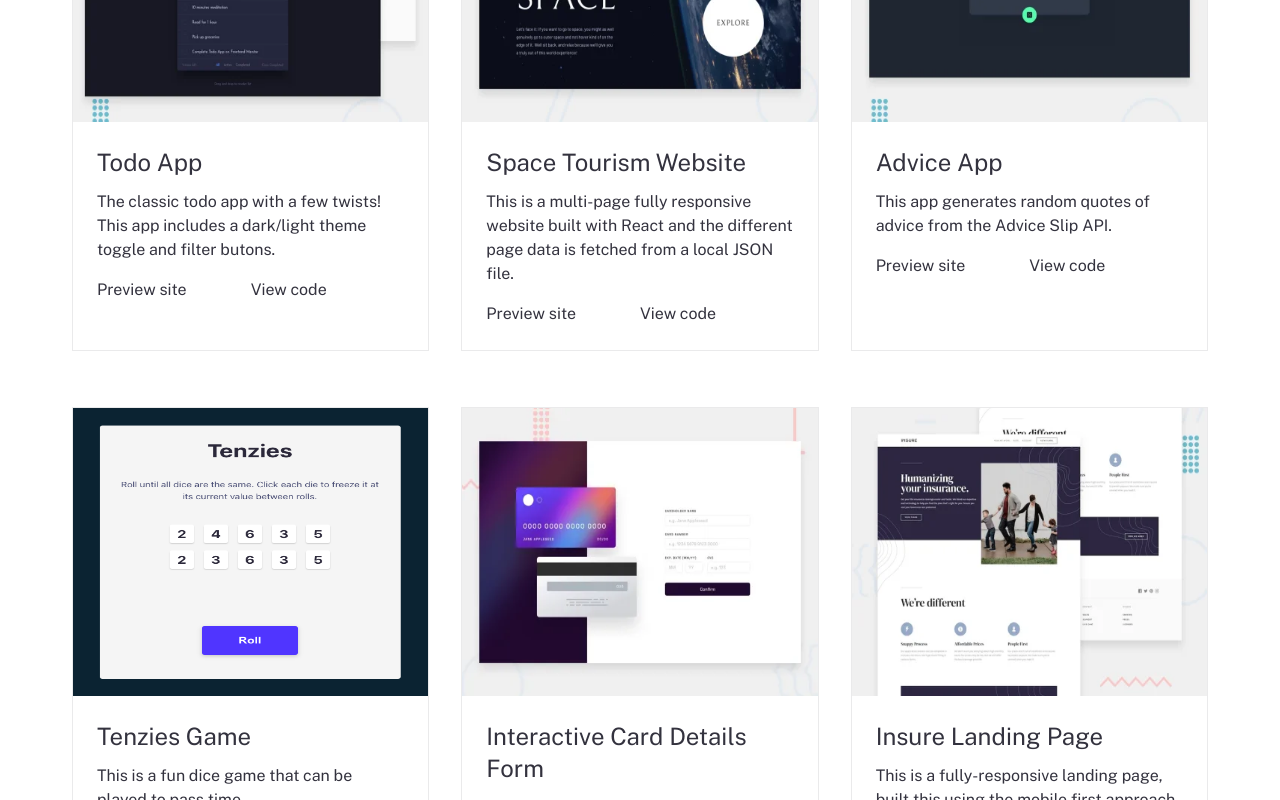
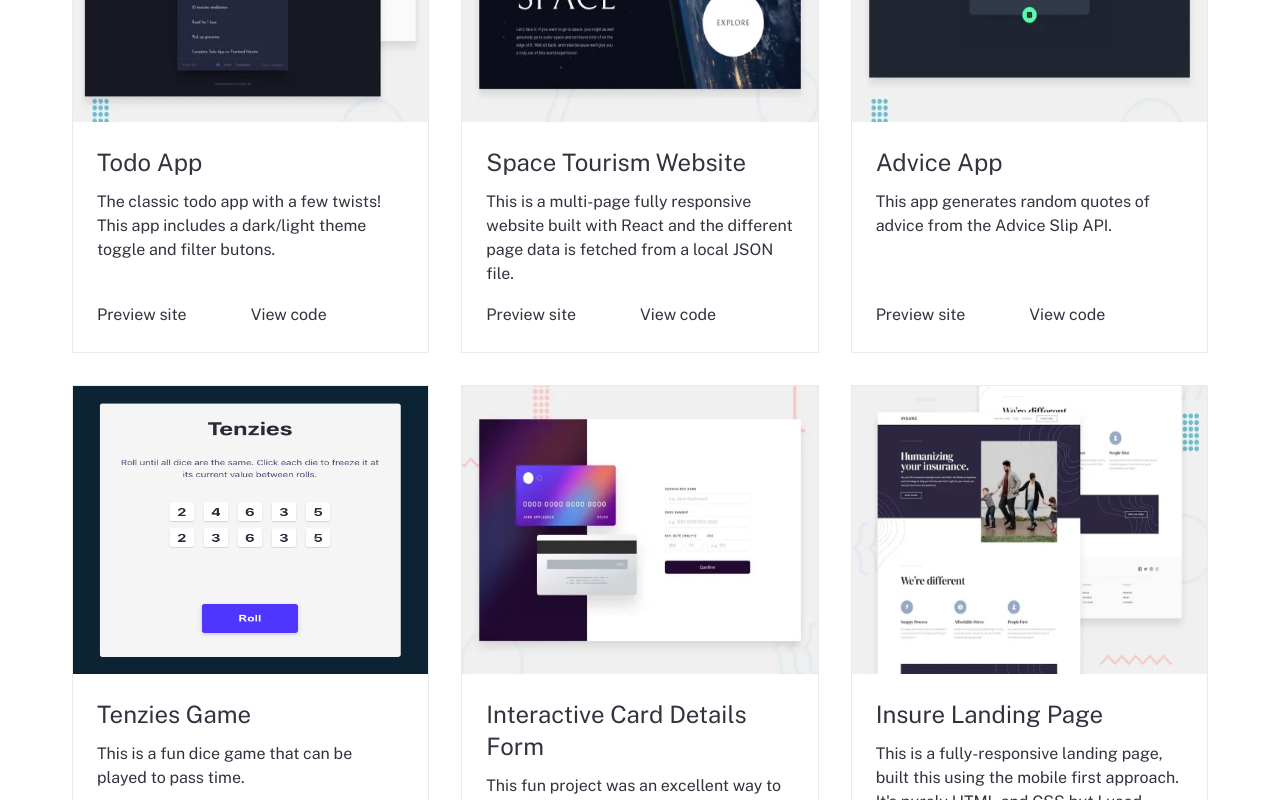
Before and after one commit to samuel-adu/portfolio-v2, a Next.js app: page / in a window 1280 px wide. Shown: the part 800-1600 px from the top of the page. Built offline with nearby package versions, Linux system fonts and the light colour scheme.

Commit message:
align buttons to the bottom of  the project card

```diff
--- a/components/portfolio.jsx
+++ b/components/portfolio.jsx
@@ -1,7 +1,3 @@
-import Link from "next/link";
-import Image from "next/image";
-import utilStyles from "../styles/utils.module.css";
-import styles from "./portfolio.module.css";
 import Project from "./project";
 import { projects } from "../data.js";
 
@@ -13,8 +9,9 @@ export default function Portfolio() {
   return (
     <section id="portfolio">
       <h2 className="text-4xl text-center">Portfolio</h2>
-
-      <div className="grid gap-8 md:grid-cols-3">{projectList}</div>
+      <div className="mb-8 grid gap-8 sm:grid-cols-2 md:grid-cols-3">
+        {projectList}
+      </div>
     </section>
   );
 }
--- a/components/project.jsx
+++ b/components/project.jsx
@@ -1,26 +1,23 @@
 import Image from "next/image";
-import styles from "./portfolio.module.css";
-import utilStyles from "../styles/utils.module.css";
 
 export default function Project(props) {
   return (
-    <div className={`${styles.card} mb-6`}>
+    <div className="border border-solid border-[var(--clr-neutral-400)] flex flex-col">
+      <div className="relative flex-1">
         <div className="relative w-full h-72">
           <Image
             src={`/images/${props.project.img}`}
             alt="project preview"
             fill
-          // width={311}
-          // height={288}
-          className={styles.cardImg}
           />
         </div>
+      </div>
 
-      <div className="p-6 flex flex-col">
+      <div className="p-6 flex flex-col flex-1">
         <h3 className="text-2xl capitalize">{props.project.title}</h3>
         <p className="text-base">{props.project.description}</p>
 
-        <div className="flex">
+        <div className="mt-auto">
           <a
             href={props.project.liveUrl}
             target="_blank"
```
Lines whose indentation alone changed are shown as unchanged.
